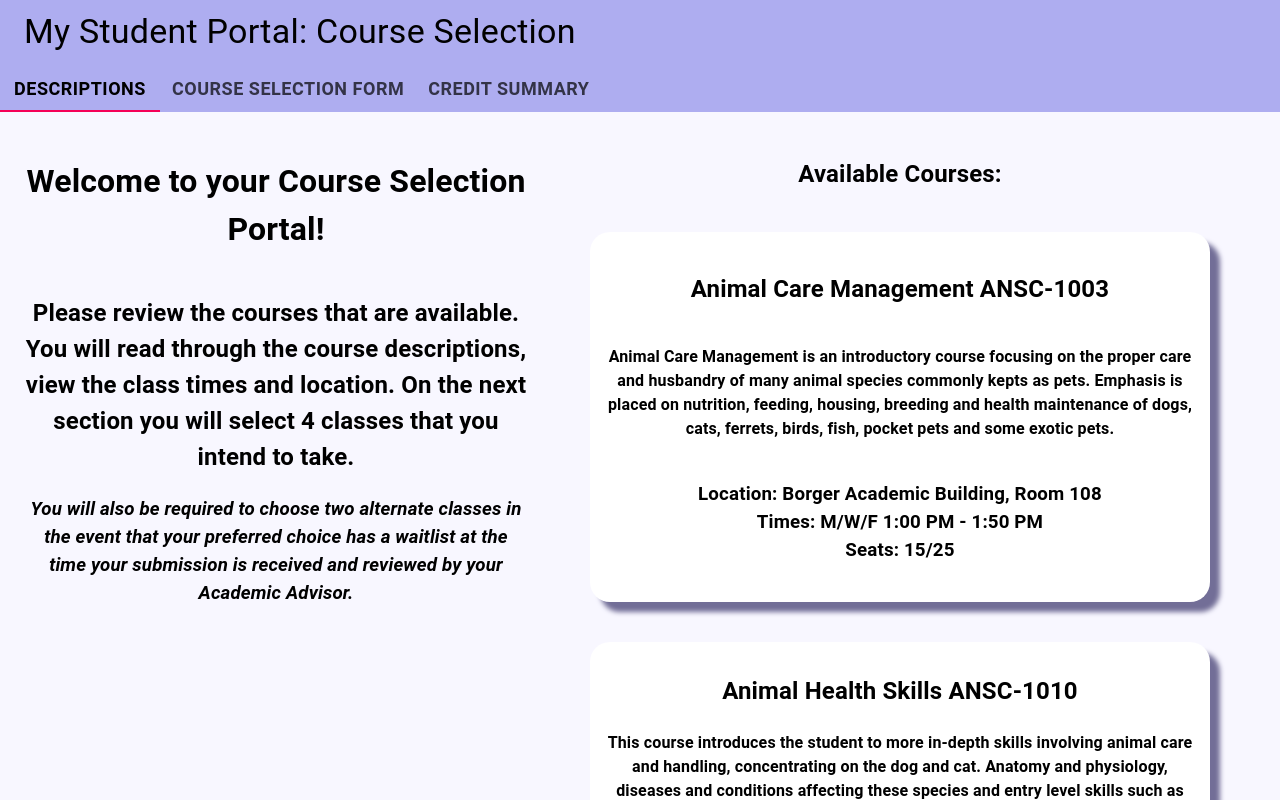
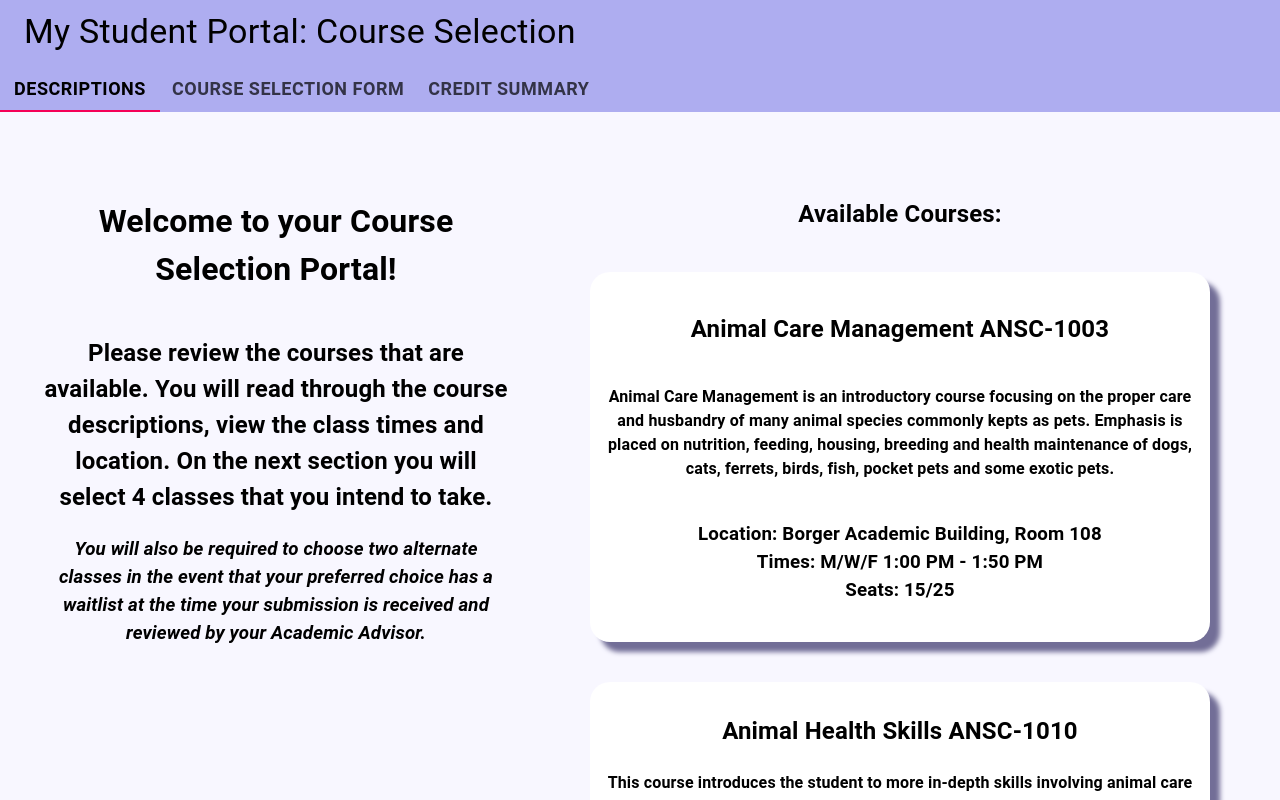
Before and after one commit to saiken86807/course-selector-app, a React (Create React App) app: page / in a window 1280 px wide. Shown: the top 800 px of the page. Built offline with nearby package versions, Linux system fonts and the light colour scheme.

Commit message:
adjusted margins/padding on descriptions tab

```diff
--- a/src/App.css
+++ b/src/App.css
@@ -25,7 +25,9 @@
 	display: flex;
 }
 
-.PaperRight {
+.PaperRight,
+.LeftPaneTabGrid,
+.CourseList {
 	margin-top: 20px;
 	padding: 20px;
 	margin-bottom: 10px;
@@ -34,7 +36,7 @@
 .dropdown {
 	width: 400px;
 	padding: 20px;
-	margin:20px;
+	margin: 20px;
 	display: flex;
 	flex-direction: row;
 	justify-content: center;
@@ -44,7 +46,6 @@
 .ListedCourses {
 	padding-left: 20px;
 	margin-left: 20px;
-
 }
 .TabsAppBar.TabsAppBar {
 	background-color: #aeadf0;
@@ -59,11 +60,13 @@
 	background-color: #f8f7ff;
 }
 
-.altcoursesDropdown, .CoursesDropdown {
+.altcoursesDropdown,
+.CoursesDropdown {
 	background-color: white;
 }
 
-h3, h4 {
+h3,
+h4 {
 	margin-top: 0;
 }
 
@@ -75,7 +78,6 @@ h3, h4 {
 	min-width: 400px;
 	width: fit-content;
 }
-
 
 @media screen and (min-width: 960px) {
 	.courses {
```
